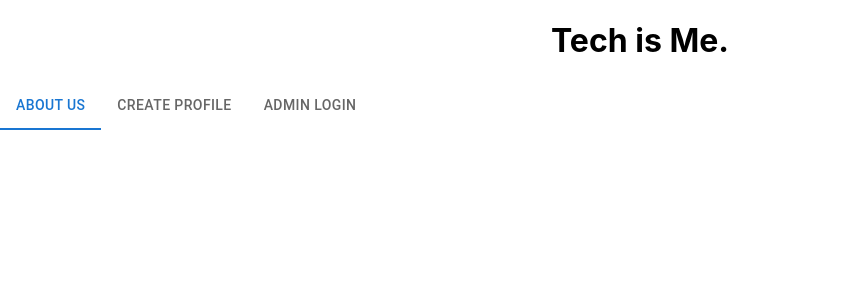
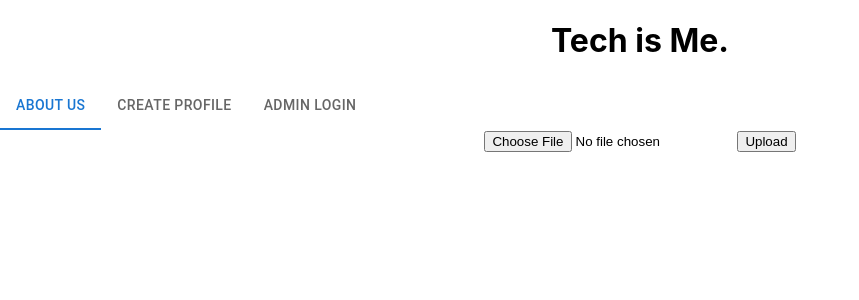
Before and after one commit to SheCodesAus/plus-bris-2021-robust-code-beans, a React (Create React App) app: page /upload-photo in a window 1280 px wide. Shown: the top 300 px of the page, without its empty margins (0-859 px from the left). Built offline with nearby package versions, Linux system fonts and the light colour scheme; no server answers.

Commit message:
post file upload to api

```diff
--- a/src/App.js
+++ b/src/App.js
@@ -5,6 +5,7 @@ import HomePage from "./pages/HomePage";
 import AdminPage from "./pages/AdminPage";
 import AdminLogin from "./components/AdminLoginForm/AdminLoginForm";
 import CreateProfileForm from "./components/CreateProfileForm/CreateProfileForm";
+import UploadField from "./components/UploadField";
 import "./App.css";
 import Nav from "./components/Nav/Nav";
 
@@ -37,6 +38,7 @@ function App() {
           <Route exact path="/admin" element={<AdminPage />} />
           <Route exact path="/admin-login" element={<AdminLogin />} />
           <Route exact path="/create-profile" element={<CreateProfileForm />} />
+          <Route exact path="/upload-photo" element={<UploadField />} />
         </Routes>
       </Router>
     </div>
--- a/src/components/UploadField.jsx
+++ b/src/components/UploadField.jsx
@@ -10,20 +10,22 @@ import axios from "axios"
 //       );
 // }
 // export default Upload
-class App extends Component {
+class UploadField extends Component {
     state = {
         selectedFile:null
     }
     fileSelectedHandler = event => {
         // console.log(event.target.files[0]);
+
         this.setState({
             selectedFile: event.target.files[0]
         })
     }
     fileUploadHandler=() => {
+        console.log('api url:', REACT_APP_API_URL)
         const fd = new FormData();
         fd.append('image', this.state.selectedFile, this.state.selectedFile.name);
-        axios.post(' https://frozen-anchorage-88305.herokuapp.com/', fd)
+        axios.post(REACT_APP_API_URL, fd)
         //formdata
 
         }
@@ -39,4 +41,4 @@ class App extends Component {
     }
 }
 
-export default App;
+export default UploadField;
```
